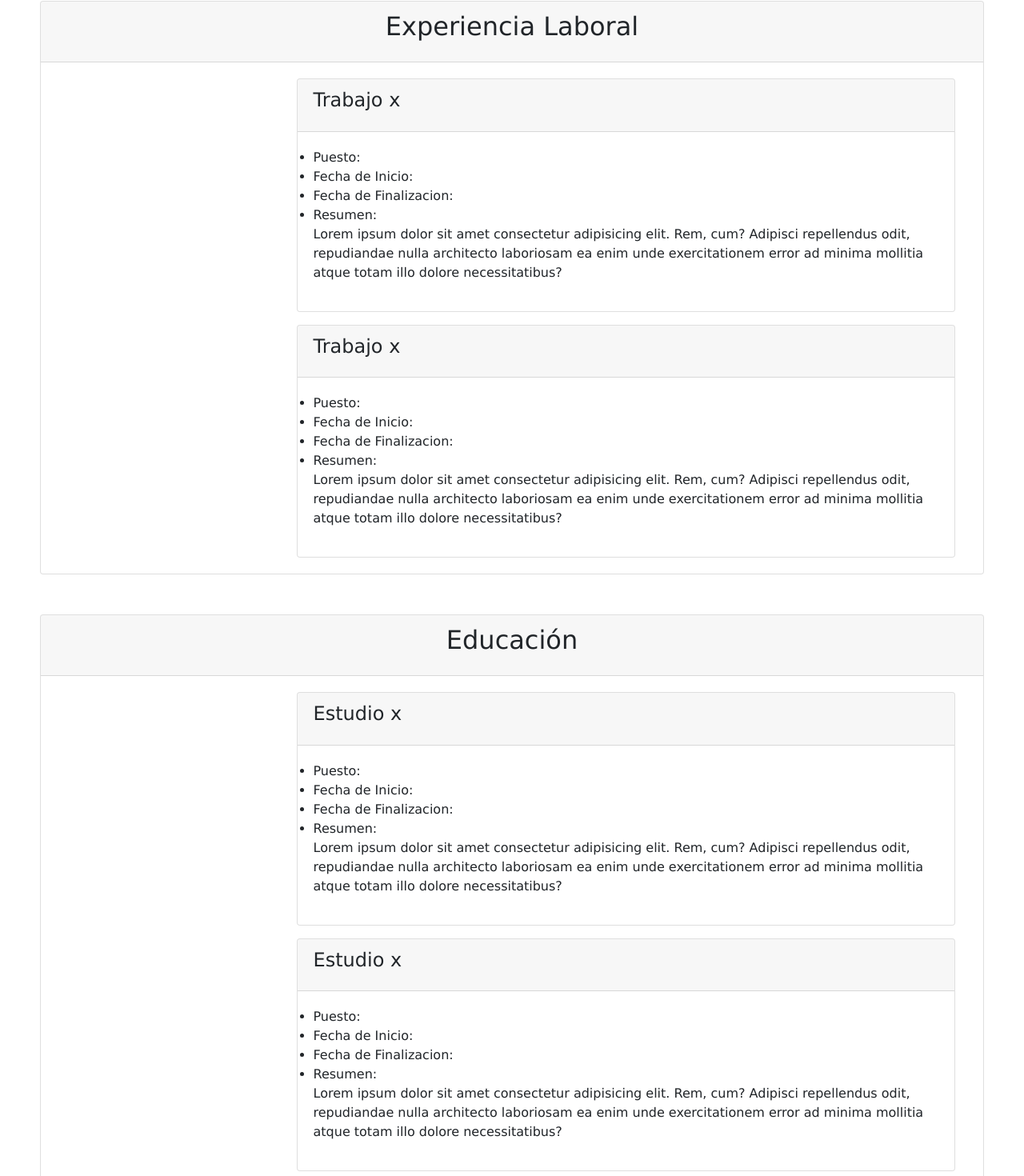
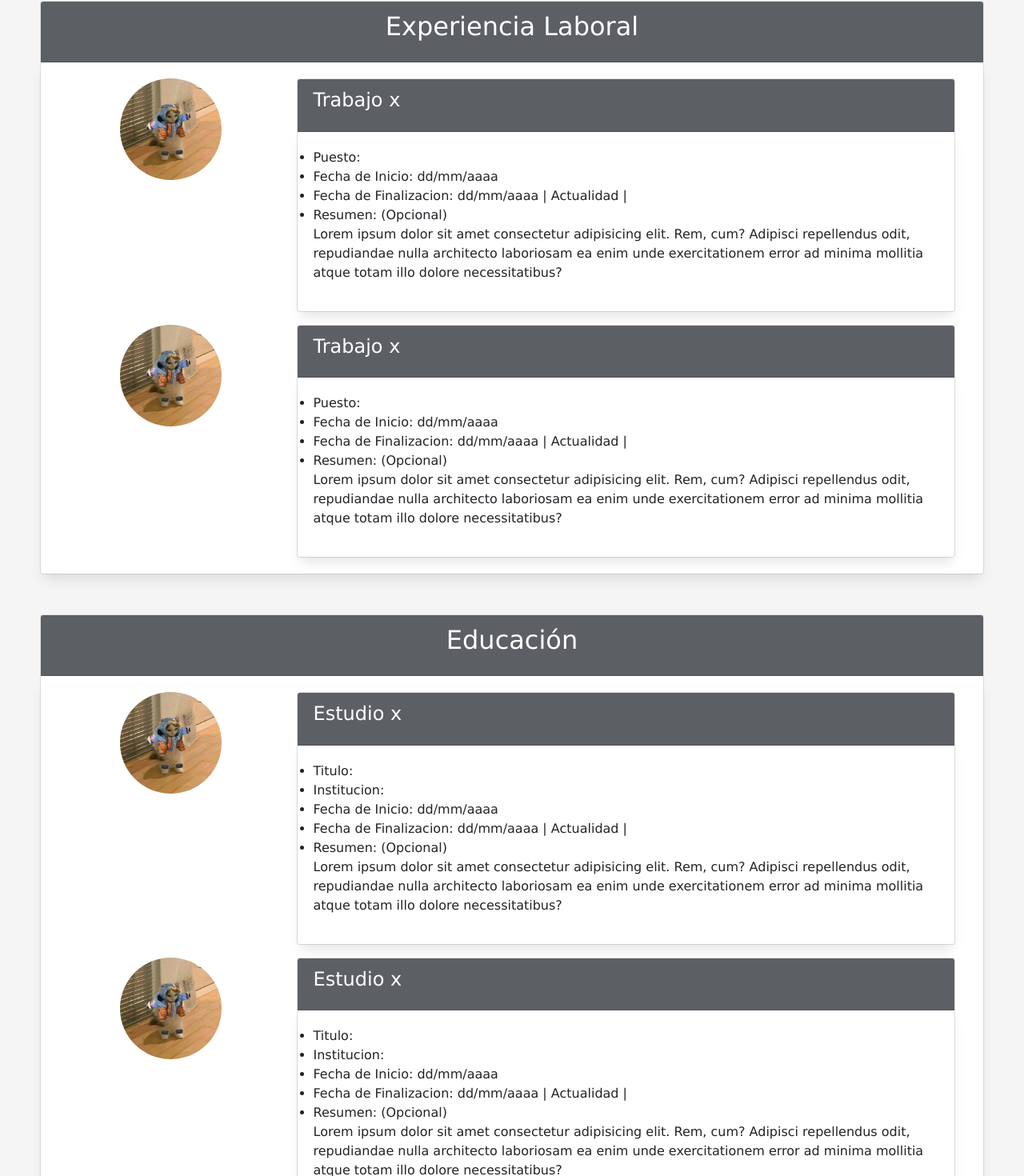
Before and after one commit to AlbLaura/Proyecto_FrontEnd, an Angular app: page / in a window 1280 px wide. Shown: the part 875-2345 px from the top of the page at 80% size. Built offline with nearby package versions, Linux system fonts and the light colour scheme.

Commit message:
Maquetado Front

```diff
--- a/src/app/app.component.css
+++ b/src/app/app.component.css
@@ -39,3 +39,17 @@
     height: 100%;
     width: 100%;
 }
+/*
+.form-login {
+    box-shadow: 0px 10px 15px -3px rgba(0,0,0,0.1);
+    margin: 10% auto;
+    width: 27%;
+}
+*/
+.card-header {
+    background-color: #5c6064;
+    color: white;
+}
+.card-body{
+    box-shadow: 0px 10px 15px -3px rgba(0,0,0,0.1);
+}
--- a/src/app/app.component.html
+++ b/src/app/app.component.html
@@ -1,7 +1,7 @@
 <header>
   <nav class="navbar navbar-expand-sm bg-dark navbar-dark d-flex">
-    <a class="navbar-brand mr-auto">
-      <img src="../assets/img/ar-prog_logo.png" class="img-fluid" alt="ap logo" style="width:100px;">
+    <a class="navbar-brand mr-auto"  href="https://argentinaprograma.inti.gob.ar/" target="_blank">
+      <img src="assets/img/ar-prog_logo.png" class="img-fluid" alt="ap logo" style="width:100px;">
     </a>
     <ul class="navbar-nav">
       <li class="nav-item redes">
@@ -21,18 +21,18 @@
   </nav>
 </header>
 
-<section class="fondoUsuario">
+<section class="fondoUsuario"><!-- FONDO DEL USUARIO -->
 <div>
   <div id="banner"><!-- Banner-->
-      <img src="../assets/img/banner-test.jpg" class="img-fluid" alt="banner">
+    <img src="assets/img/banner-test.jpg" class="img-fluid" alt="banner">
   </div>
   <div id="usuario-icon"><!-- Usuario-->
-      <img src="../assets/img/Wattson-php.jpg" class="rounded-circle " alt="icono del usuario">
+    <img src="assets/img/Wattson-php.jpg" class="rounded-circle " alt="icono del usuario">
   </div>
 </div>
 </section>
 
-<section> <!-- ACERCA DE-->
+<section> <!-- ACERCA DE -->
 <div class="container-fluid">
   <div class="row">
     <div class="col-3">
@@ -66,7 +66,7 @@
     <div class="container-fluid">
       <div class="row">
         <div class="col-3">
-            <!--Logo de la empresa-->
+          <img src="assets/img/Wattson-php.jpg" alt="Ejemplo Logo Empresa" class="rounded-circle img-fluid mx-auto d-block" style="width: 50%;">
         </div>
         <div class="col-9">
           <div class="card">
@@ -76,9 +76,9 @@
             <div class="card-body">
               <ul class="card-text">
                 <li>Puesto: </li>
-                  <li>Fecha de Inicio: </li>
-                  <li>Fecha de Finalizacion: </li>
-                  <li>Resumen: <p>Lorem ipsum dolor sit amet consectetur adipisicing elit. Rem, cum? Adipisci repellendus odit, repudiandae nulla architecto laboriosam ea enim unde exercitationem error ad minima mollitia atque totam illo dolore necessitatibus?</p></li>
+                <li>Fecha de Inicio: dd/mm/aaaa</li>
+                <li>Fecha de Finalizacion: dd/mm/aaaa | Actualidad | </li>
+                <li>Resumen: (Opcional)<p>Lorem ipsum dolor sit amet consectetur adipisicing elit. Rem, cum? Adipisci repellendus odit, repudiandae nulla architecto laboriosam ea enim unde exercitationem error ad minima mollitia atque totam illo dolore necessitatibus?</p></li>
               </ul>
             </div>
           </div>
@@ -86,7 +86,7 @@
       </div>
       <div class="row mt-3">
         <div class="col-3">
-            <!--Logo de la empresa-->
+          <img src="assets/img/Wattson-php.jpg" alt="Ejemplo Logo Empresa" class="rounded-circle img-fluid mx-auto d-block" style="width: 50%;">
         </div>
         <div class="col-9">
           <div class="card">
@@ -96,9 +96,9 @@
             <div class="card-body">
               <ul class="card-text">
                 <li>Puesto: </li>
-                  <li>Fecha de Inicio: </li>
-                  <li>Fecha de Finalizacion: </li>
-                  <li>Resumen: <p>Lorem ipsum dolor sit amet consectetur adipisicing elit. Rem, cum? Adipisci repellendus odit, repudiandae nulla architecto laboriosam ea enim unde exercitationem error ad minima mollitia atque totam illo dolore necessitatibus?</p></li>
+                <li>Fecha de Inicio: dd/mm/aaaa</li>
+                <li>Fecha de Finalizacion: dd/mm/aaaa | Actualidad | </li>
+                <li>Resumen: (Opcional)<p>Lorem ipsum dolor sit amet consectetur adipisicing elit. Rem, cum? Adipisci repellendus odit, repudiandae nulla architecto laboriosam ea enim unde exercitationem error ad minima mollitia atque totam illo dolore necessitatibus?</p></li>
               </ul>
             </div>
           </div>
@@ -118,7 +118,7 @@
     <div class="container-fluid">
       <div class="row">
         <div class="col-3">
-            <!--Logo de la Educacion-->
+          <img src="assets/img/Wattson-php.jpg" alt="Ejemplo Logo Estudio" class="rounded-circle img-fluid mx-auto d-block" style="width: 50%;"><!--Logo de la Educacion-->
         </div>
         <div class="col-9">
           <div class="card">
@@ -127,10 +127,11 @@
             </div>
             <div class="card-body">
               <ul class="card-text">
-                  <li>Puesto: </li>
-                  <li>Fecha de Inicio: </li>
-                  <li>Fecha de Finalizacion: </li>
-                  <li>Resumen: <p>Lorem ipsum dolor sit amet consectetur adipisicing elit. Rem, cum? Adipisci repellendus odit, repudiandae nulla architecto laboriosam ea enim unde exercitationem error ad minima mollitia atque totam illo dolore necessitatibus?</p></li>
+                <li>Titulo: </li>
+                <li>Institucion: </li>
+                <li>Fecha de Inicio: dd/mm/aaaa</li>
+                <li>Fecha de Finalizacion: dd/mm/aaaa | Actualidad | </li>
+                <li>Resumen: (Opcional)<p>Lorem ipsum dolor sit amet consectetur adipisicing elit. Rem, cum? Adipisci repellendus odit, repudiandae nulla architecto laboriosam ea enim unde exercitationem error ad minima mollitia atque totam illo dolore necessitatibus?</p></li>
               </ul>
             </div>
           </div>
@@ -138,7 +139,7 @@
       </div>
       <div class="row mt-3">
         <div class="col-3">
-            <!--Logo de la Educacion-->
+          <img src="assets/img/Wattson-php.jpg" alt="Ejemplo Logo Estudio" class="rounded-circle img-fluid mx-auto d-block" style="width: 50%;"><!--Logo de la Educacion-->
         </div>
         <div class="col-9">
           <div class="card">
@@ -147,10 +148,11 @@
             </div>
             <div class="card-body">
               <ul class="card-text">
-                  <li>Puesto: </li>
-                  <li>Fecha de Inicio: </li>
-                  <li>Fecha de Finalizacion: </li>
-                  <li>Resumen: <p>Lorem ipsum dolor sit amet consectetur adipisicing elit. Rem, cum? Adipisci repellendus odit, repudiandae nulla architecto laboriosam ea enim unde exercitationem error ad minima mollitia atque totam illo dolore necessitatibus?</p></li>
+                <li>Titulo: </li>
+                <li>Institucion: </li>
+                <li>Fecha de Inicio: dd/mm/aaaa</li>
+                <li>Fecha de Finalizacion: dd/mm/aaaa | Actualidad | </li>
+                <li>Resumen: (Opcional)<p>Lorem ipsum dolor sit amet consectetur adipisicing elit. Rem, cum? Adipisci repellendus odit, repudiandae nulla architecto laboriosam ea enim unde exercitationem error ad minima mollitia atque totam illo dolore necessitatibus?</p></li>
               </ul>
             </div>
           </div>
@@ -161,7 +163,7 @@
 </div>
 </section>
 
-<section> <!-- HARD AND SOFT SKILLS-->
+<section> <!-- HARD AND SOFT SKILLS -->
 <div id="skills" class="card" style="margin: 50px;">
   <div class="card-header">
     <h2 class="card-title text-center">Hard & Soft Skills</h2>
@@ -218,8 +220,6 @@
         </div>
       </div>
     </div>
-    </div>
-    <div class="card-footer">
     <h4 class="card-title text-center">Soft</h4>
     <div class="card-columns" style="margin: 50px;">
       <div class="card">
@@ -284,7 +284,7 @@
     <div class="card-deck"  style="margin: 50px;">
       <div class="card">
         <div class="card-header">
-            <img class="card-img-top" src="../assets/img/Wattson-php.jpg">
+          <img class="card-img-top" src="assets/img/Wattson-php.jpg">
         </div>
         <div class="card-body">
           <h4 class="card-title">Portfolio test</h4>
@@ -294,7 +294,7 @@
       </div>
       <div class="card">
         <div class="card-header">
-            <img class="card-img-top" src="../assets/img/Wattson-php.jpg">
+          <img class="card-img-top" src="assets/img/Wattson-php.jpg">
         </div>
         <div class="card-body">
           <h4 class="card-title">Portfolio test</h4>
@@ -304,7 +304,7 @@
       </div>
       <div class="card">
         <div class="card-header">
-            <img class="card-img-top" src="../assets/img/Wattson-php.jpg">
+          <img class="card-img-top" src="assets/img/Wattson-php.jpg">
         </div>
         <div class="card-body">
           <h4 class="card-title">Portfolio test</h4>
@@ -317,7 +317,7 @@
 </div>
 </section>
 
-<section> <!-- CONTACTO-->
+<section> <!-- CONTACTO -->
 <div class="row" style="margin-right: 0px;">
   <div class="col-3"></div>
   <div class="col-6">
--- a/src/index.html
+++ b/src/index.html
@@ -13,7 +13,7 @@
   <!-- CSS general-->
   <link rel="stylesheet" href="styles.css">
 </head>
-<body>
+<body class="bg">
   <app-root></app-root>
   <!-- Bootstrap JS -->
   <script src="https://cdn.jsdelivr.net/npm/jquery@3.6.1/dist/jquery.slim.min.js"></script>
--- a/src/styles.css
+++ b/src/styles.css
@@ -4,3 +4,59 @@
     font-family:Verdana, Geneva, Tahoma, sans-serif;
     text-align: left;
 }
+.bg {
+    background-color: #F5F5F5;
+}
+.redes {
+    margin-right: 3%;
+}
+.footer {
+    margin: 2%;
+}
+#logo-ap {
+    margin-top: .5%;
+    max-height: 60px;
+}
+#logo-ap img {
+    height: 100%;
+}
+.fondoUsuario{
+    min-height: 550px;
+}
+#banner {
+    min-width: 1024px;
+    margin: auto;
+
+    height: 480px;
+    width: 100%;
+    position: absolute;
+    z-index: 1;
+}
+#banner img{
+    height: 100%;
+    width: 100%;
+}
+#usuario-icon {
+    position: absolute;
+    z-index: 2;
+    max-height: 200px;
+    max-width: 200px;
+    margin-top: 18%;
+    margin-left: 6.5%;
+}
+#usuario-icon img {
+    height: 100%;
+    width: 100%;
+}
+.form-login {
+    box-shadow: 0px 10px 15px -3px rgba(0,0,0,0.1);
+    margin: 10% auto;
+    width: 27%;
+}
+.card-header {
+    background-color: #5c6064;
+    color: white;
+}
+.card-body{
+    box-shadow: 0px 10px 15px -3px rgba(0,0,0,0.1);
+}
```
Lines whose indentation alone changed are shown as unchanged.
